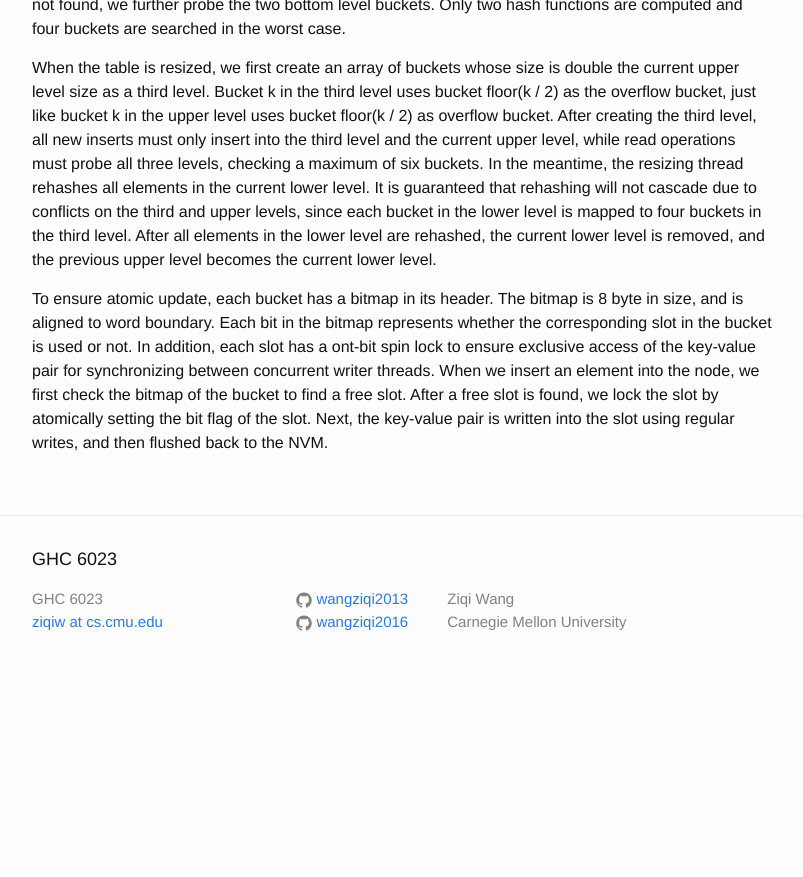
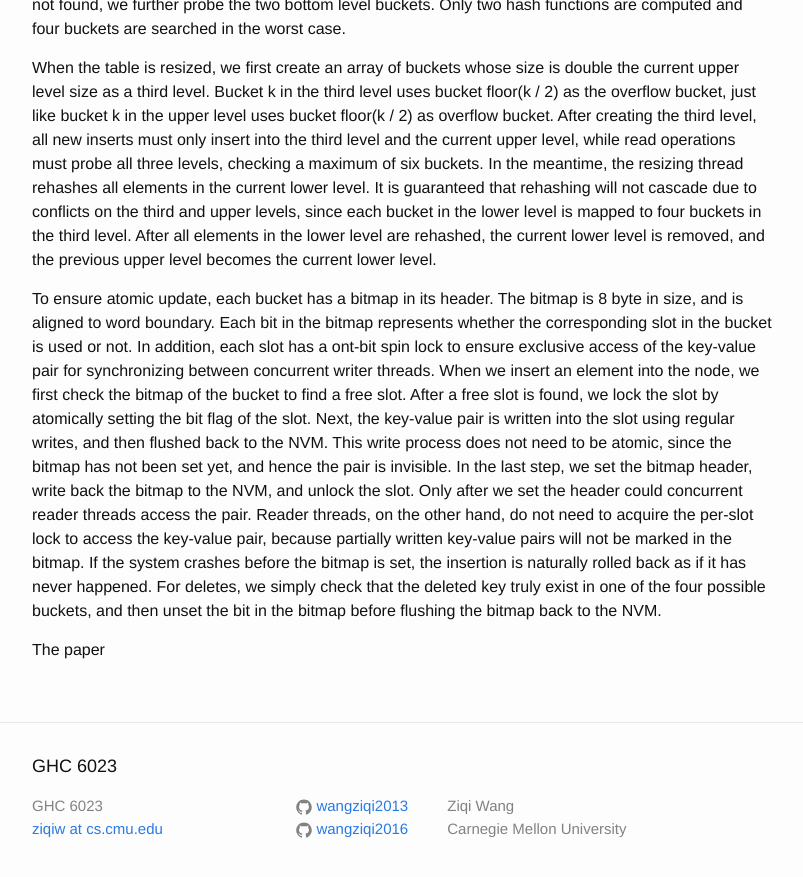
Before and after one commit to wangziqi2013/wangziqi2013.github.io, a Jekyll site: the page built from _posts/2019-12-03-level-hashing.markdown, in a window 1280 px wide and 900 px high, scrolled down 2032 px. Shown: the top 877 px of the window, without its empty margins (238-1041 px from the left). Built offline with Jekyll 4.4.1, drawn with Linux system fonts in a browser that asks for light colours; before the commit the page ends 2725 px from its top, so only the background shows below that.

Commit message:
Finish insert delete

```diff
--- a/_posts/2019-12-03-level-hashing.markdown
+++ b/_posts/2019-12-03-level-hashing.markdown
@@ -86,4 +86,12 @@ Each bit in the bitmap represents whether the corresponding slot in the bucket i
 a ont-bit spin lock to ensure exclusive access of the key-value pair for synchronizing between concurrent writer threads.
 When we insert an element into the node, we first check the bitmap of the bucket to find a free slot. After a free slot
 is found, we lock the slot by atomically setting the bit flag of the slot. Next, the key-value pair is written into the
-slot using regular writes, and then flushed back to the NVM.
+slot using regular writes, and then flushed back to the NVM. This write process does not need to be atomic, since the
+bitmap has not been set yet, and hence the pair is invisible. In the last step, we set the bitmap header, write back
+the bitmap to the NVM, and unlock the slot. Only after we set the header could concurrent reader threads access the pair.
+Reader threads, on the other hand, do not need to acquire the per-slot lock to access the key-value pair, because partially
+written key-value pairs will not be marked in the bitmap. If the system crashes before the bitmap is set, the insertion
+is naturally rolled back as if it has never happened. For deletes, we simply check that the deleted key truly exist in
+one of the four possible buckets, and then unset the bit in the bitmap before flushing the bitmap back to the NVM.
+
+The paper
```
